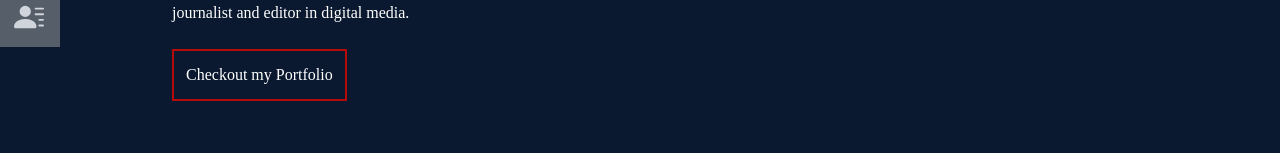
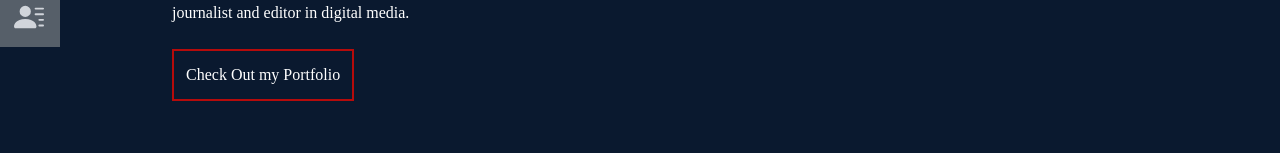
Before and after one commit to PRGottinger/portfolio-new, a React (Create React App) app: page / in a window 1280 px wide. Shown: the part 473-626 px from the top of the page. Built offline with nearby package versions, Linux system fonts and the light colour scheme.

Commit message:
typo button

```diff
--- a/src/components/Home.jsx
+++ b/src/components/Home.jsx
@@ -23,13 +23,11 @@ const home = () => {
           seven years I worked as a journalist and editor in digital media.
         </p>
         <div>
-        <button className="border-2 px-3 py-3 my-2 flex items-center w-15 text-[#ffffff] border-[#b60b0b] hover:bg-[#b60b0b]">
-
+          <button className="border-2 px-3 py-3 my-2 flex items-center w-15 text-[#ffffff] border-[#b60b0b] hover:bg-[#b60b0b]">
             <Link to="work" spy={true} smooth={true} duration={500}>
-               Checkout my Portfolio
+              Check Out my Portfolio
             </Link>
-
-        </button>
+          </button>
         </div>
 
         {/* <div>
```
